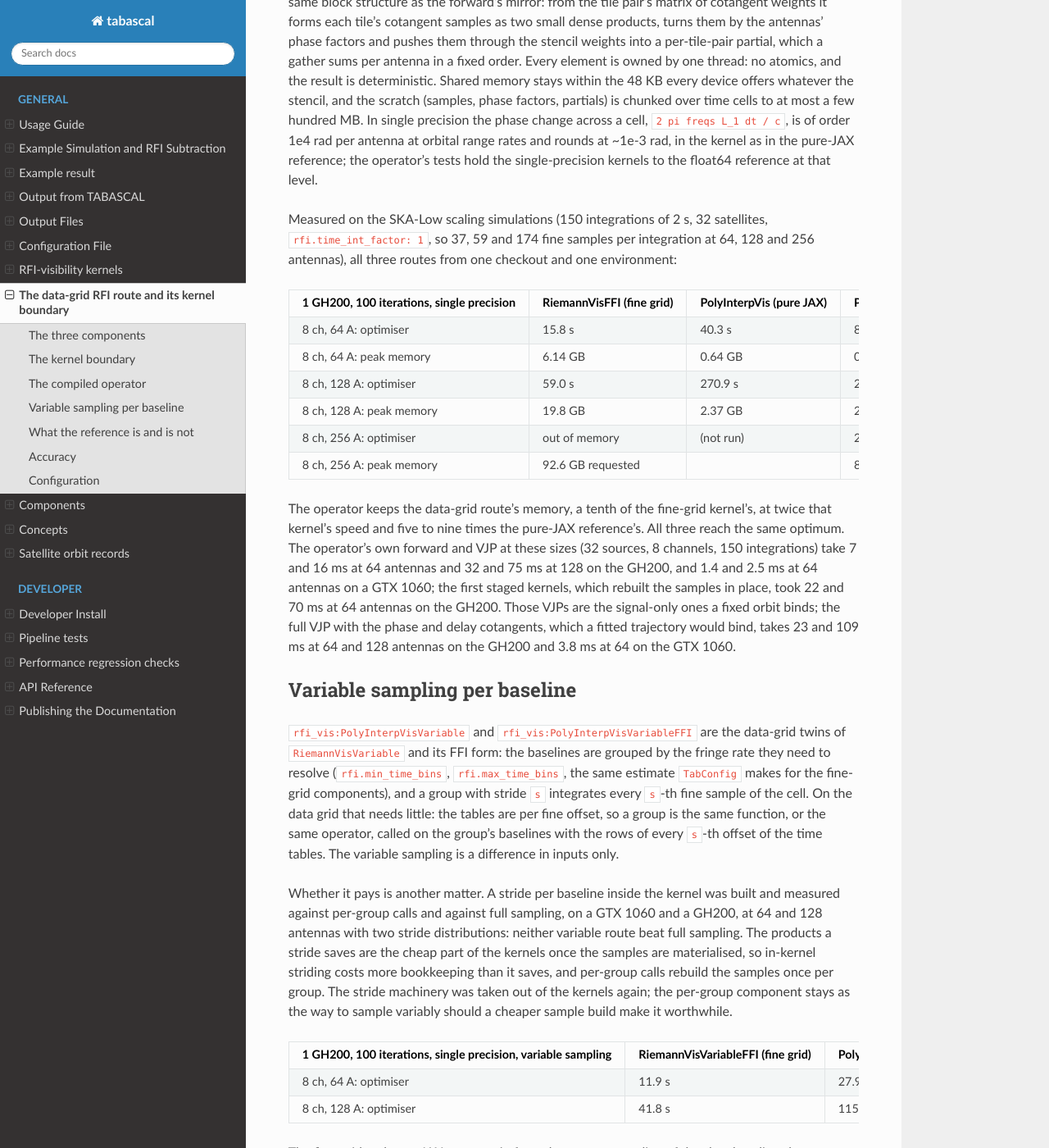
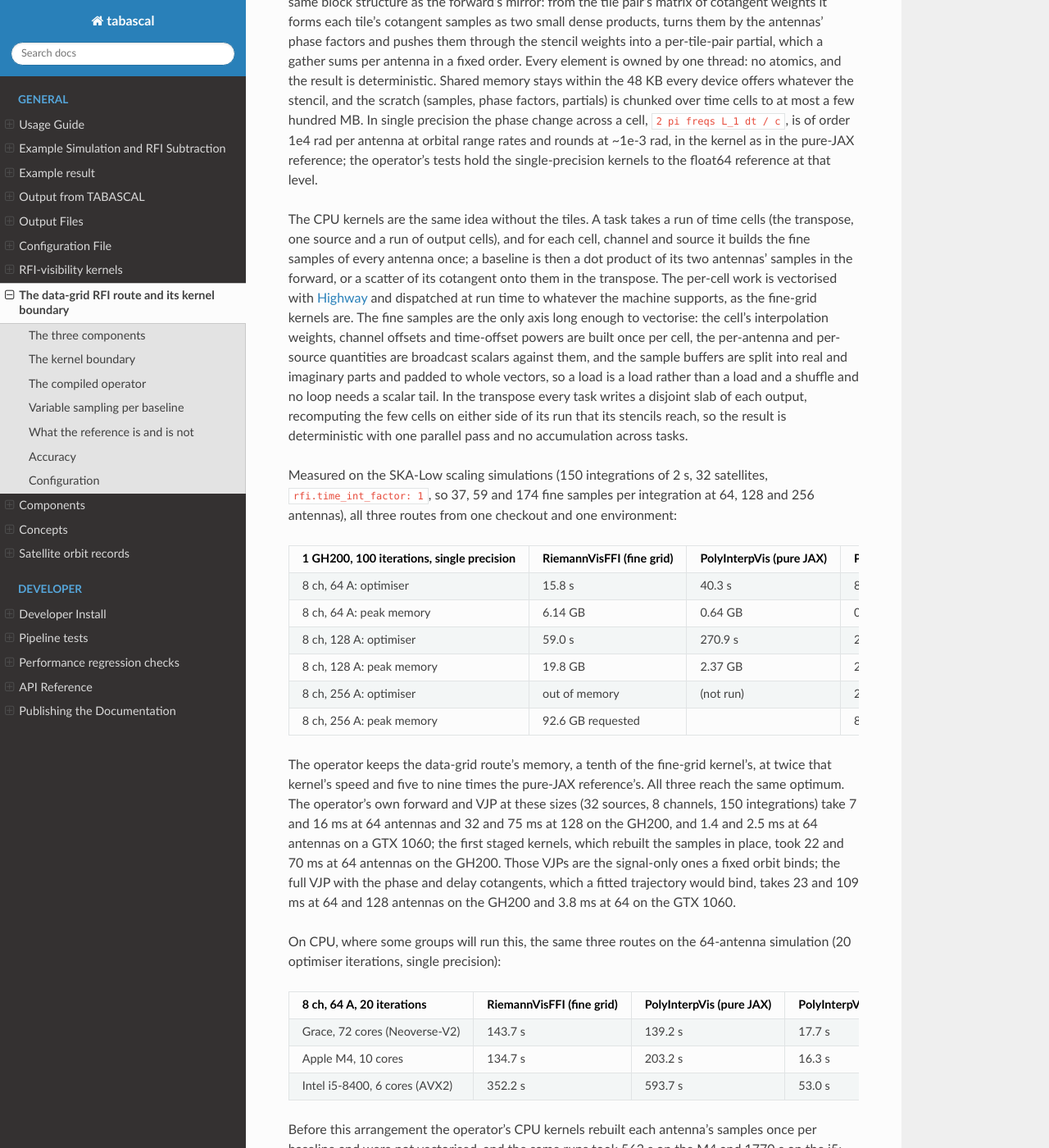
Before and after one commit to epfl-radio-astro/tabascal, a Sphinx documentation site: the page built from docs/coarse_rfi_vis.md, in a window 1280 px wide and 1400 px high, scrolled down 3493 px. Shown: the whole window at 82% size. Built offline with Sphinx 7.4.7 and the Read the Docs theme 3.1.0, drawn with Linux system fonts in a browser that asks for light colours; some of the changed text lies outside the part shown.

Commit message:
Document the vectorised CPU kernels and their benchmarks

```diff
--- a/docs/coarse_rfi_vis.md
+++ b/docs/coarse_rfi_vis.md
@@ -181,6 +181,24 @@ rates and rounds at ~1e-3 rad, in the kernel as in the pure-JAX reference;
 the operator's tests hold the single-precision kernels to the float64
 reference at that level.
 
+The CPU kernels are the same idea without the tiles. A task takes a run of
+time cells (the transpose, one source and a run of output cells), and for
+each cell, channel and source it builds the fine samples of every antenna
+once; a baseline is then a dot product of its two antennas' samples in the
+forward, or a scatter of its cotangent onto them in the transpose. The
+per-cell work is vectorised with [Highway](https://github.com/google/highway)
+and dispatched at run time to whatever the machine supports, as the fine-grid
+kernels are. The fine samples are the only axis long enough to vectorise: the
+cell's interpolation weights, channel offsets and time-offset powers are
+built once per cell, the per-antenna and per-source quantities are broadcast
+scalars against them, and the sample buffers are split into real and
+imaginary parts and padded to whole vectors, so a load is a load rather than
+a load and a shuffle and no loop needs a scalar tail. In the transpose every
+task writes a disjoint slab of each output, recomputing the few cells on
+either side of its run that its stencils reach, so the result is
+deterministic with one parallel pass and no accumulation across tasks.
+
+
 Measured on the SKA-Low scaling simulations (150 integrations of 2 s, 32
 satellites, `rfi.time_int_factor: 1`, so 37, 59 and 174 fine samples per
 integration at 64, 128 and 256 antennas), all three routes from one checkout
@@ -205,6 +223,29 @@ samples in place, took 22 and 70 ms at 64 antennas on the GH200. Those VJPs
 are the signal-only ones a fixed orbit binds; the full VJP with the phase and
 delay cotangents, which a fitted trajectory would bind, takes 23 and 109 ms
 at 64 and 128 antennas on the GH200 and 3.8 ms at 64 on the GTX 1060.
+
+On CPU, where some groups will run this, the same three routes on the
+64-antenna simulation (20 optimiser iterations, single precision):
+
+| 8 ch, 64 A, 20 iterations | RiemannVisFFI (fine grid) | PolyInterpVis (pure JAX) | PolyInterpVisFFI (operator) |
+|---|---|---|---|
+| Grace, 72 cores (Neoverse-V2) | 143.7 s | 139.2 s | 17.7 s |
+| Apple M4, 10 cores | 134.7 s | 203.2 s | 16.3 s |
+| Intel i5-8400, 6 cores (AVX2) | 352.2 s | 593.7 s | 53.0 s |
+
+Before this arrangement the operator's CPU kernels rebuilt each antenna's
+samples once per baseline and were not vectorised, and the same runs took
+562 s on the M4 and 1770 s on the i5: the operator was several times slower
+than the fine-grid kernel on CPU where it is now some eight times faster.
+Against the GPU, the gap the operator has to make up is far smaller than the
+fine-grid route's. On one Grace-Hopper node, the same 20 iterations take
+6.1 s on the GH200 against 17.7 s on the node's own 72 CPU cores, where the
+fine-grid route takes 5.5 s against 143.7 s; per optimiser iteration, once
+the compilation both share is discounted, the GH200 is about 24 times the
+CPU. A GTX 1060 runs the operator in 15.3 s against 53.0 s on the six-core
+i5 beside it, and cannot run the fine-grid kernel at all at this size, which
+asks for more memory than the card has.
+
 
 ## Variable sampling per baseline
 
```
